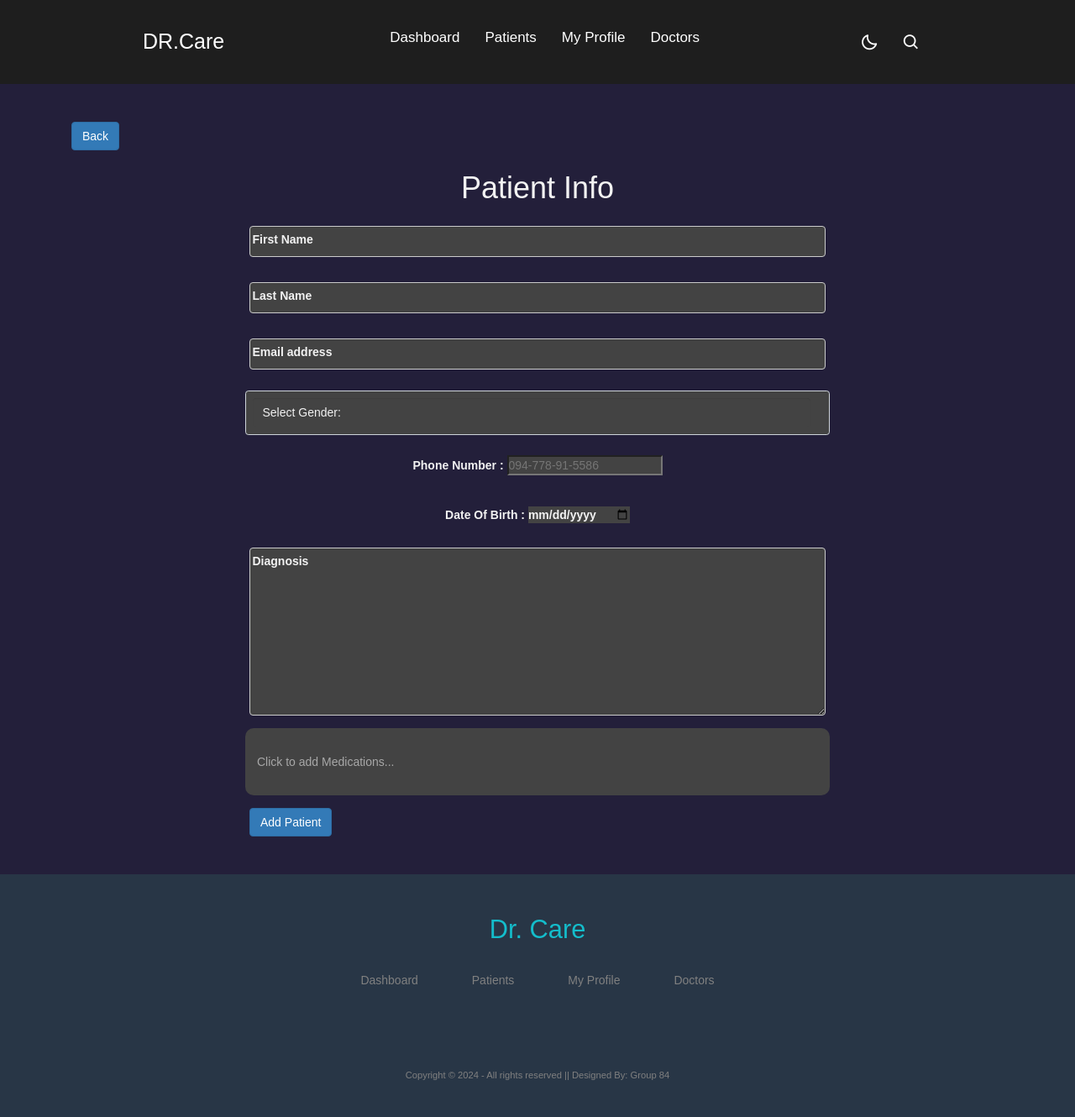
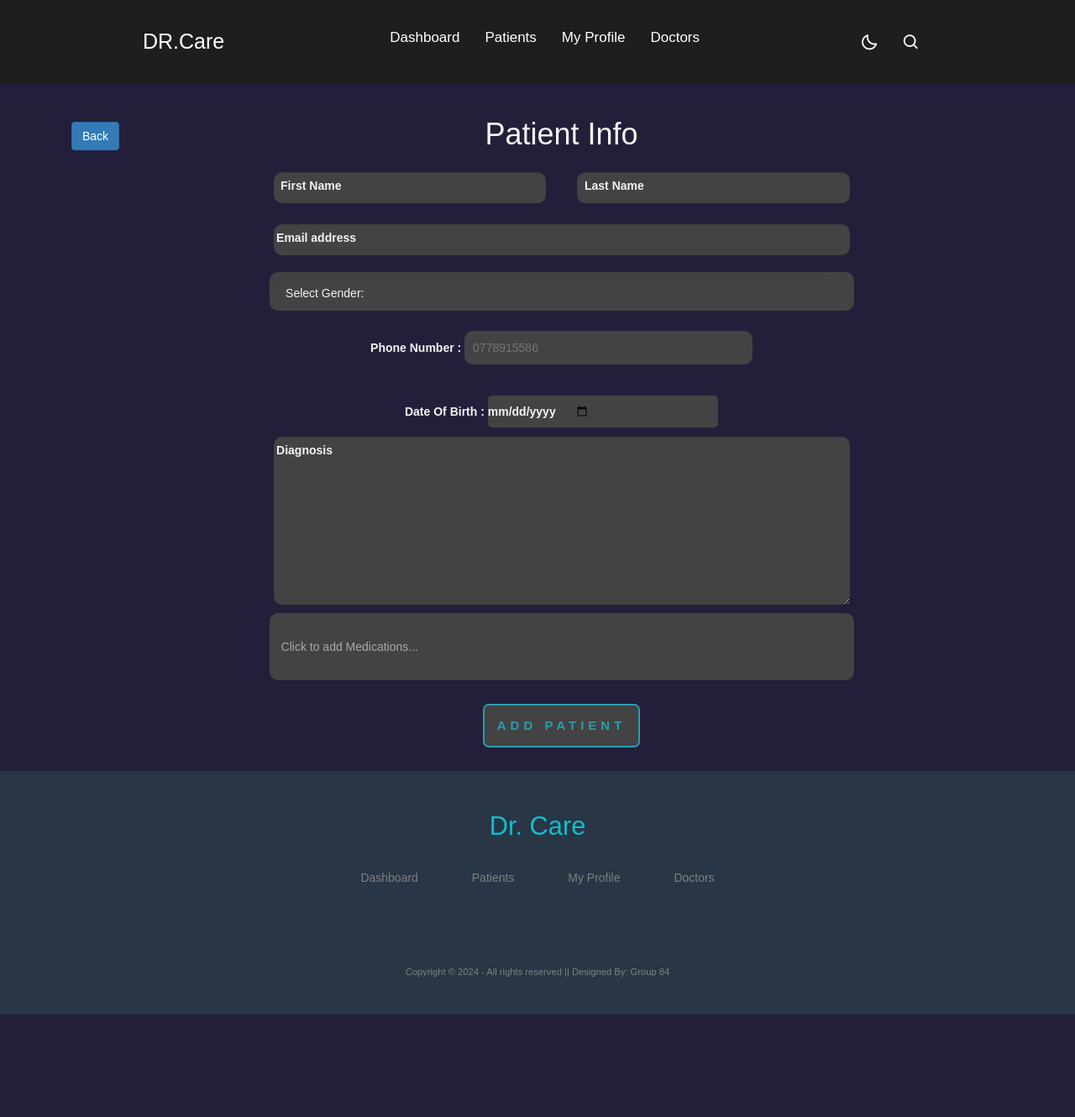
Before and after one commit to RanushVimantha/Dr.Care, a PHP site: page /PatientInfoIn.php in a window 1280 px wide. Shown: the whole page at 84% size. After the commit the page ends 1208 px from the top, so only its background shows below. Run offline with PHP 8.4, Linux system fonts and the light colour scheme; the visitor is signed in with stand-in values (Sample User, id 1); some libraries are stand-ins or nearby versions.

Commit message:
form changes

```diff
--- a/PatientInfoIn.php
+++ b/PatientInfoIn.php
@@ -27,9 +27,9 @@ if (!isset($_SESSION['DoctorID'])) {
   <script type="text/javascript" src="js/light-dark.js"></script>
 
   <div class="container my-5">
-    <header class="d-flex justify-content-between my-4" >
+    <header class="d-flex justify-content-between my-4">
       <div>
-        <a href="index.php" class="btn btn-primary" style="margin-top: 100px;">Back</a>
+        <a href="index.php" class="btn btn-primary back-btn" style="margin-top: 100px;">Back</a>
       </div>
     </header>
 
@@ -37,28 +37,34 @@ if (!isset($_SESSION['DoctorID'])) {
       <form id="PatientInfo" name="PatientInfo" action="process.php" method="post" class="row g-3 needs-validation" novalidate>
         <h1>Patient Info</h1>
 
+        <div class="name">
+
         <!-- First Name -->
 
         <div class="form-floating mb-3">
-          <input type="text" class="form-control" name="firstname" placeholder="Enter Your First Name" id="validationCustom01" required>
+          <input type="text" class="form-control pname" name="firstname" placeholder="Enter Your First Name" id="validationCustom01" required>
           <label for="floatingInput">First Name</label>
           <div class="invalid-feedback"> Should Enter the First Name! </div>
         </div>
+
+        <span style="margin-left: 1cm"></span>
 
         <!-- Second Name -->
 
 
         <div class="form-floating mb-3">
-          <input type="text" class="form-control" name="lastname" placeholder="Enter Your Last Name" id="validationCustom02" required>
+          <input type="text" class="form-control pname" name="lastname" placeholder="Enter Your Last Name" id="validationCustom02" required>
           <label for="floatingInput">Last Name</label>
           <div class="invalid-feedback"> Should Enter the Last Name! </div>
+        </div>
+
         </div>
 
         <!-- Email -->
 
         <div class="form-floating mb-3">
           <input type="email" class="form-control" name="email" placeholder="Enter Your Email" id="validationCustom03" required>
-          <label for="floatingInput">Email address</label>
+          <label for="floatingInput" class="lable">Email address</label>
           <div class="invalid-feedback"> Should be a Valid Email! </div>
         </div>
 
@@ -79,15 +85,15 @@ if (!isset($_SESSION['DoctorID'])) {
         <span class="number">
 
           <label for="floatingInput">Phone Number : </label>
-          <input type="tel" id="validationCustom04" name="contactnumber" placeholder="094-778-91-5586" pattern="[0-9]{10}" required>
-          <div class="invalid-feedback"> Enter the Phone Number in this format ( 0778915586 )</div>
+          <input type="tel" class="telnumber" id="validationCustom04" name="contactnumber" placeholder="0778915586" pattern="[0-9]{10}" minlength="10" maxlength="10" required>
+          <div class="invalid-feedback"> Enter the Phone Number ( 0778915586 )</div>
         </span>
 
         <!-- DOB -->
 
         <span class="DOB">
           <label for="floatingInput">Date Of Birth : </label>
-          <input type="date" name="date" id="validationCustom04" required>
+          <input class="dateinput" type="date" name="date" id="validationCustom04" required>
           <div class="invalid-feedback"> Birth Date is Required! </div>
         </span>
 
@@ -113,8 +119,8 @@ if (!isset($_SESSION['DoctorID'])) {
 
         <!-- Submit -->
 
-        <div class="form-element my-4">
-          <input type="submit" name="create" value="Add Patient" class="btn btn-primary">
+        <div class="">
+          <input type="submit" name="create" value="Add Patient" class="button1">
         </div>
 
       </form>
--- a/db/DataBaseConfig.php
+++ b/db/DataBaseConfig.php
@@ -12,7 +12,7 @@ class DataBaseConfig
 
         $this->servername = 'localhost';
         $this->username = 'root';
-        $this->password = '';
+        $this->password = 'mysql';
         $this->databasename = 'drcare';
 
     }
--- a/header.php
+++ b/header.php
@@ -19,7 +19,7 @@
     <nav>
         <div class="nav-bar">
             <i class='bx bx-menu sidebarOpen'></i>
-            <span class="logo navLogo"><a href="#">DR.Care</a></span>
+            <span class="logo navLogo"><a href="index.php">DR.Care</a></span>
 
             <div class="menu">
                 <div class="logo-toggle">
@@ -28,7 +28,7 @@
                 </div>
 
                 <ul class="nav-links">
-                    <li><a href="dashboard.php">Dashboard</a></li>
+                    <li><a href="index.php">Dashboard</a></li>
                     <li><a href="#">Patients</a></li>
                     <li><a href="MyProfile.php">My Profile</a></li>
                     <li><a href="doctors_profiles.php">Doctors</a></li>
--- a/styles/style.css
+++ b/styles/style.css
@@ -1,4 +1,3 @@
-
 @charset "utf-8";
 
 /* CSS Document */
@@ -8,8 +7,11 @@ body {
   color: #f2f2f2;
 }
 
-.my-5{
-  margin-top: 150px;
+.my-5 {
+  margin-top: 200px;
+  justify-content: center;
+  display: flex;
+  height: auto;
 }
 
 h1 {
@@ -20,7 +22,7 @@ h1 {
 }
 
 form {
-    display: block;
+  height: auto;
   margin-left: auto;
   margin-right: auto;
 }
@@ -36,37 +38,79 @@ form {
  */
 
 .wholeform {
+  margin-top: 100px;
   margin-left: auto;
   margin-right: auto;
   width: 60%;
 }
 
+.name {
+  display: flex;
+  justify-items: center;
+  justify-content: center;
+  padding: 100px auto;
+  height: auto;
+}
+
+.pname {
+  justify-items: center;
+  margin: 0 auto;
+  background-color: #000000;
+  width: 100%;
+  height: 20%;
+  padding: 20px 0 0 20px;
+  margin-top: 10px;
+  margin-bottom: 25px;
+  /* text-align: center; */
+  border: 0px solid rgb(0, 0, 0);
+  border-radius: 5px;
+}
+
 input {
   background-color: #434343;
+  border: 0px;
 
 }
 
-.form-select{
+.form-select {
+  border: 0px;
   background: #434343;
   color: #f2f2f2;
+  border-radius: 10px;
 }
 
-.form-control{
+.form-control {
+  border: 0px;
+  border-radius: 10px;
   background: #434343;
   color: #f2f2f2;
-  margin: 5px 0;
+  margin: 5px 150px 0 0;
+
 }
 
-.form-control:active{
-  background: #434343;
+.form-control:focus {
+  color: rgb(255, 255, 255);
+  background-color: #212121;
+  transition: .1s;
+  transition-property: box-shadow;
+}
 
-}
-.floatingInput{
+.form-control:active {
   background: #434343;
 
 }
 
-.form-floating::-moz-placeholder{
+.floatingInput {
+  background: #434343;
+
+}
+
+.form-floating {
+  height: 100%;
+  border: 0px;
+}
+
+.form-floating::-moz-placeholder {
   color: transparent;
 }
 
@@ -74,8 +118,41 @@ input {
   text-align: center;
 }
 
+.telnumber {
+  background-color: #434343;
+  border-radius: 10px;
+  border: 0px;
+  width: 50%;
+  padding: 10px;
+}
+
+.telnumber:focus {
+  color: rgb(255, 255, 255);
+  background-color: #212121;
+  border: transparent;
+  transition: .1s;
+  transition-property: box-shadow;
+}
+
 .DOB {
   text-align: center;
+}
+
+.dateinput {
+  background-color: #434343;
+  color: #f2f2f2;
+  width: 40%;
+  height: 80%;
+  padding: 10px 30px;
+  margin: 10px 0;
+  border-radius: 5px;
+}
+
+.dateinput:focus {
+  color: rgb(255, 255, 255);
+  background-color: #212121;
+  transition: 2s;
+  transition-property: box-shadow;
 }
 
 .date {
@@ -88,3 +165,39 @@ input {
   margin-bottom: 2%;
   display: inline-flex;
 }
+
+.button1 {
+  margin: 20px auto 0;
+  display: flex;
+  justify-items: center;
+  padding: 0.9em 1em;
+  border: none;
+  border-radius: 5px;
+  font-weight: bold;
+  letter-spacing: 5px;
+  text-transform: uppercase;
+  cursor: pointer;
+  color: #2c9caf;
+  transition: all 1000ms;
+  font-size: 15px;
+  position: relative;
+  overflow: hidden;
+  outline: 2px solid #2c9caf;
+}
+
+.button1:hover {
+  color: #ffffff;
+  transform: scale(1.1);
+  outline: 2px solid #70bdca;
+  box-shadow: 4px 5px 17px -4px #268391;
+}
+
+
+@media (max-width: 790px) {
+  .back-btn {
+    display: none;
+  }
+  .button1 {
+    width: 100%;
+  }
+}
```
Also changed, not shown: MyProfile.php (+2 -32 lines), composer.json (+8 -2 lines), sen.php (added, +40 -0 lines), styles/myprofile.css (+3 -84 lines), styles/sen.css (added, +197 -0 lines), 2 other files. Lines whose indentation alone changed are shown as unchanged.
